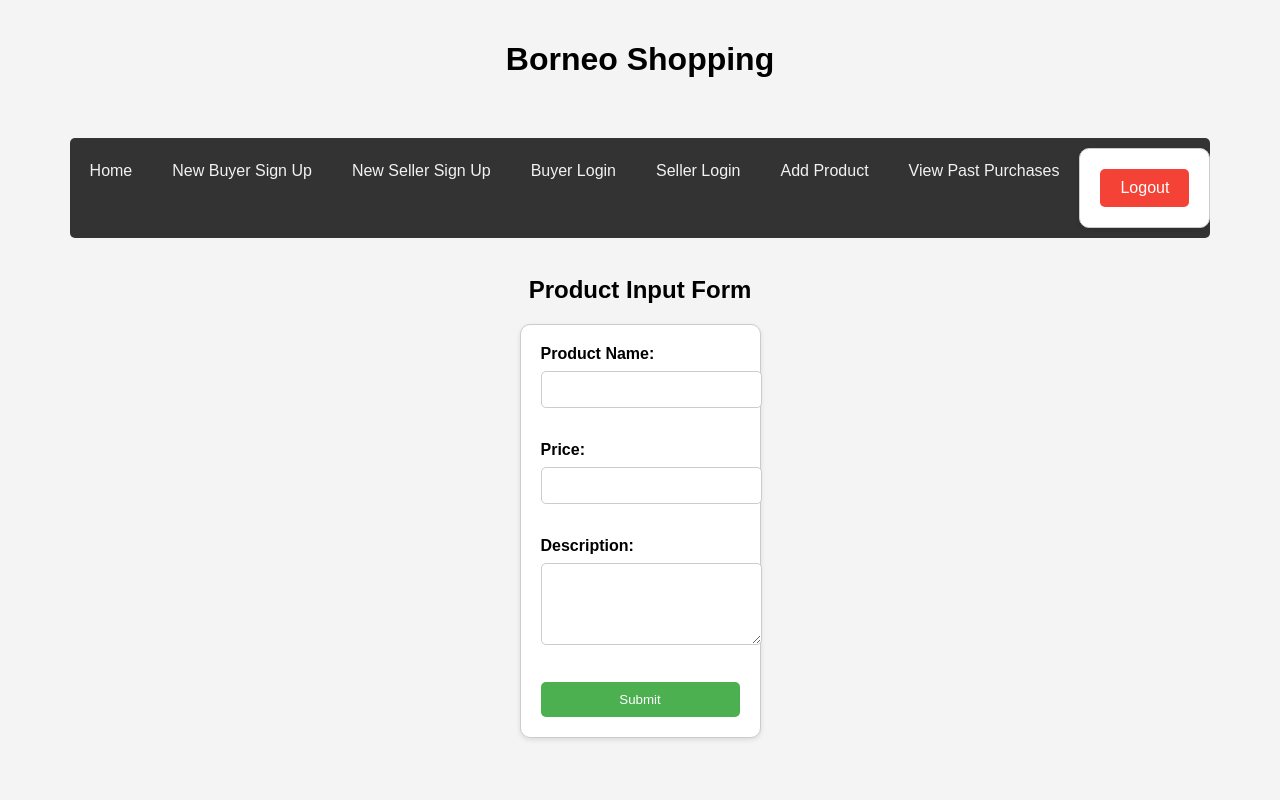
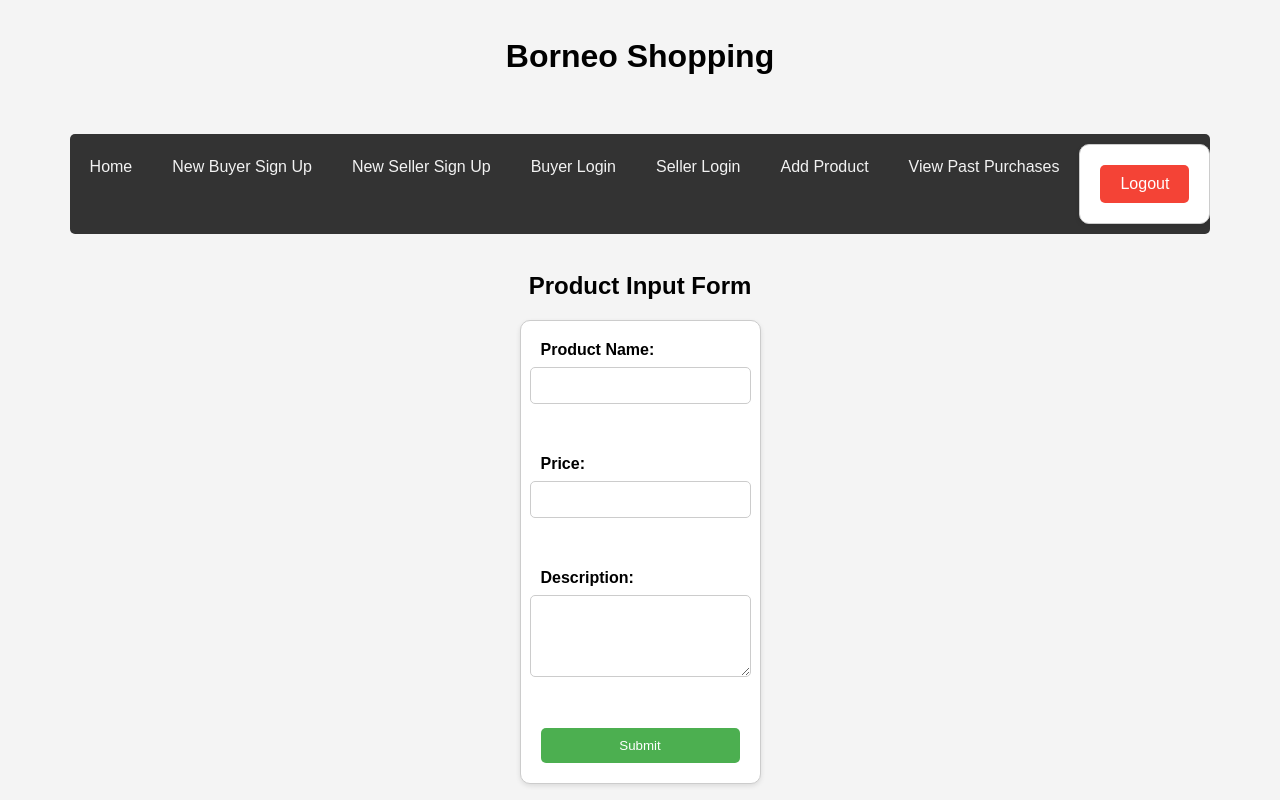
Before and after one commit to Yug3737/Borneo-Shopping, a Flask app: page /add_product in a window 1280 px wide. Run offline with Flask 3, Linux system fonts and the light colour scheme; the visitor is signed in with stand-in values (Sample User, id 1); data that the repository does not hold is empty; parts of the project's set-up code (start-up, migrations or seed data) failed here and were passed over; some libraries are stand-ins or nearby versions.

Commit message:
Basix maintanence

```diff
--- a/app.py
+++ b/app.py
@@ -37,6 +37,7 @@ mysql = MySQL(app)
 
 @app.route("/")
 def index():
+    message = request.args.get('message', '')
     cursor = mysql.connection.cursor()
     cursor.execute("SELECT name, price, ID from product")
     mysql.connection.commit()
@@ -46,7 +47,7 @@ def index():
     if 'loggedin' in session:
         return render_template("index.html", data=data, email=session['email'])
     else:
-        return render_template("index.html", data=data, email=None)
+        return render_template("index.html", data=data, email=None, message=message)
 
 @app.route("/view_product/<int:product_id>", methods=['GET'])
 def view_product(product_id):
@@ -112,7 +113,7 @@ def past_purchases():
     # Check if user is a buyer
 
     if 'email' not in session or session['email'] is None:
-        message = "Please login as buyer first!"
+        message = "Please login as a buyer first!"
         return redirect(url_for('index', message=message))
 
     buyer_email = session['email']
@@ -135,7 +136,7 @@ def add_product():
     message= ""
     # Check if user is a seller
     if 'email' not in session or session['email'] is None:
-        message = "Please login as seller first!"
+        message = "Please login as a seller first!"
         return redirect(url_for('index', message=message))
 
     seller_email = session['email']
@@ -177,16 +178,6 @@ def add_product():
         message = "Please log in as a Seller before you add a product."
         return render_template('add_product.html', message=message)
     return redirect(url_for('index', message=message))
-
-
-# @app.route("/new_buyer", methods= ['POST', 'GET'])
-# def new_buyer():
-#     return render_template("new_buyer.html")
-
-
-# @app.route("/new_seller")
-# def new_seller():
-#     return render_template("new_seller.html")
 
 
 @app.route("/buyer_login", methods=["GET","POST"])
@@ -337,4 +328,4 @@ def logout():
 
 
 if __name__ == "__main__":
-    app.run(port=3105, debug=True)
+    app.run(port=9998, debug=True)
--- a/static/css/add_product.css
+++ b/static/css/add_product.css
@@ -1,29 +1,36 @@
-/* add_product.css */
-
 body {
     font-family: Arial, sans-serif;
-    margin: 20px;
+    margin: 0;
     background-color: #f4f4f4;
+    display: flex;
+    justify-content: center;
+    align-items: center;
+    height: 100vh;
 }
 
 form {
     max-width: 400px;
-    margin: auto;
     padding: 20px;
     background-color: #fff;
     border: 1px solid #ccc;
     border-radius: 10px;
     box-shadow: 0 2px 5px rgba(0, 0, 0, 0.1);
+    display: flex;
+    flex-direction: column;
+    align-items: center;
 }
 
 h2 {
     text-align: center;
+    width: 100%;
 }
 
 label {
     display: block;
     margin-bottom: 8px;
     font-weight: bold;
+    width: 100%;
+    text-align: left;
 }
 
 input[type="text"],
@@ -44,6 +51,7 @@ button {
     border: none;
     border-radius: 5px;
     cursor: pointer;
+    text-align: center;
 }
 
 button:hover {
```
Also changed, not shown: templates/index.html (+8 -0 lines).
